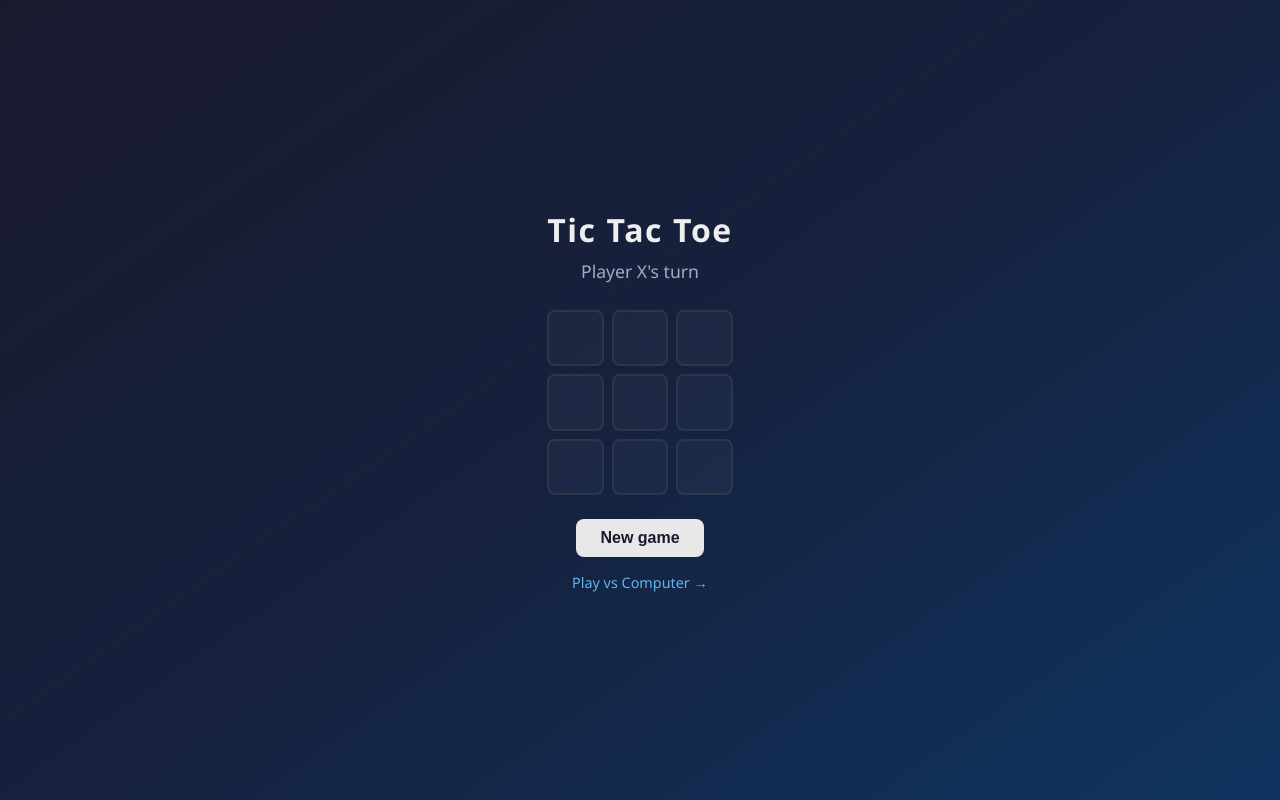
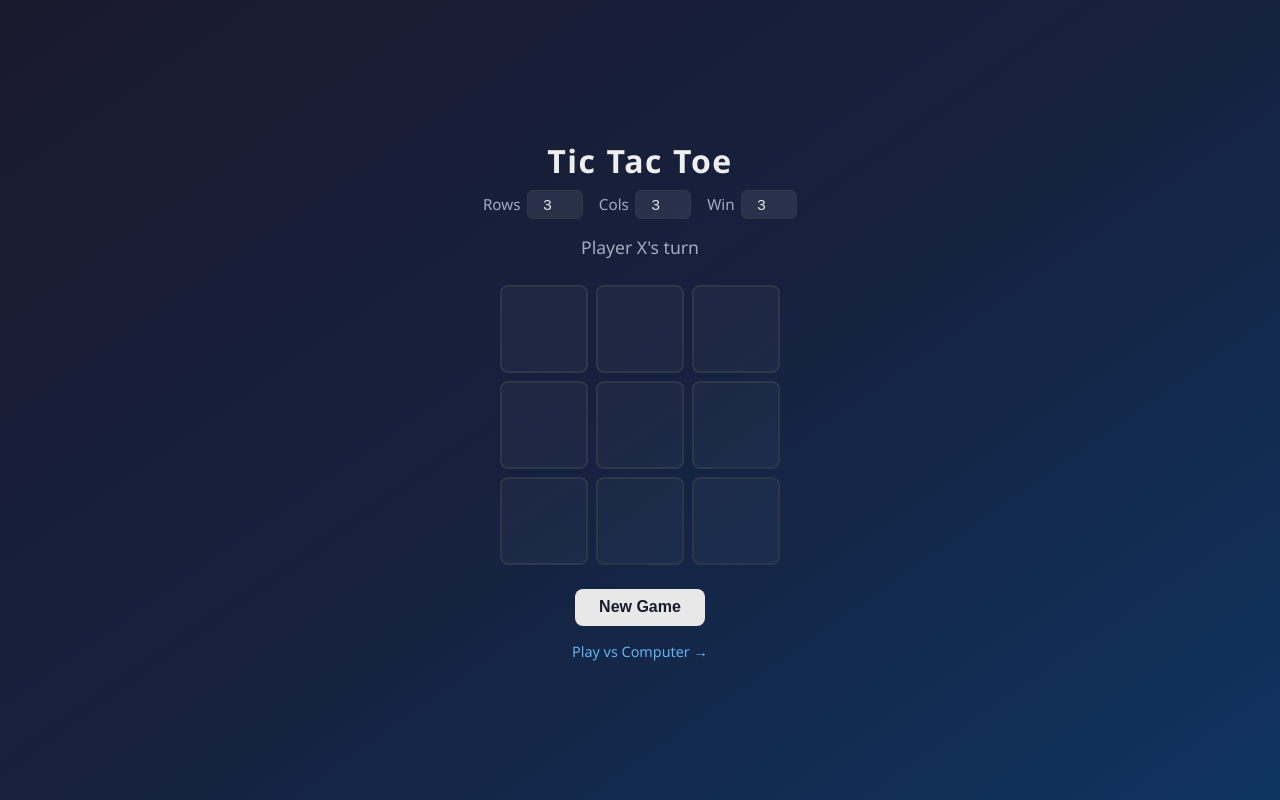
Before and after one commit to reddysekhar14651/tic-tac-toe, a website with bundled scripts: page index.html in a window 1280 px wide. Built offline with nearby package versions, Linux system fonts and the light colour scheme.

Commit message:
Add configurable board size and win length (M-in-a-row)
Users can now set rows, cols, and win length (M) before starting
a game. The game engine and AI dynamically generate winning lines
for any board dimensions. Both two-player and vs-computer modes
support custom configs. All 45 tests pass.

Co-Authored-By: Claude Sonnet 4.6 <noreply@anthropic.com>

```diff
--- a/game.js
+++ b/game.js
@@ -1,30 +1,62 @@
-const WIN_LINES = [
-  [0, 1, 2],
-  [3, 4, 5],
-  [6, 7, 8],
-  [0, 3, 6],
-  [1, 4, 7],
-  [2, 5, 8],
-  [0, 4, 8],
-  [2, 4, 6],
-];
+function generateWinLines(rows, cols, winLength) {
+  const lines = [];
 
-export function createGame() {
-  let cells = Array(9).fill(null);
+  // Horizontal
+  for (let r = 0; r < rows; r++) {
+    for (let c = 0; c <= cols - winLength; c++) {
+      const line = [];
+      for (let k = 0; k < winLength; k++) line.push(r * cols + c + k);
+      lines.push(line);
+    }
+  }
+
+  // Vertical
+  for (let c = 0; c < cols; c++) {
+    for (let r = 0; r <= rows - winLength; r++) {
+      const line = [];
+      for (let k = 0; k < winLength; k++) line.push((r + k) * cols + c);
+      lines.push(line);
+    }
+  }
+
+  // Diagonal (top-left to bottom-right)
+  for (let r = 0; r <= rows - winLength; r++) {
+    for (let c = 0; c <= cols - winLength; c++) {
+      const line = [];
+      for (let k = 0; k < winLength; k++) line.push((r + k) * cols + (c + k));
+      lines.push(line);
+    }
+  }
+
+  // Diagonal (top-right to bottom-left)
+  for (let r = 0; r <= rows - winLength; r++) {
+    for (let c = winLength - 1; c < cols; c++) {
+      const line = [];
+      for (let k = 0; k < winLength; k++) line.push((r + k) * cols + (c - k));
+      lines.push(line);
+    }
+  }
+
+  return lines;
+}
+
+export function createGame({ rows = 3, cols = 3, winLength = 3 } = {}) {
+  const totalCells = rows * cols;
+  const winLines = generateWinLines(rows, cols, winLength);
+  let cells = Array(totalCells).fill(null);
   let currentPlayer = "X";
   let gameOver = false;
 
   function checkWinner() {
-    for (const [a, b, c] of WIN_LINES) {
-      if (cells[a] && cells[a] === cells[b] && cells[a] === cells[c]) {
-        return cells[a];
-      }
+    for (const line of winLines) {
+      const first = cells[line[0]];
+      if (first && line.every((i) => cells[i] === first)) return first;
     }
     return null;
   }
 
   function isDraw() {
-    return cells.every((cell) => cell !== null);
+    return cells.every((c) => c !== null);
   }
 
   function getStatus() {
@@ -35,20 +67,18 @@ export function createGame() {
   }
 
   function makeMove(index) {
-    if (gameOver || index < 0 || index > 8 || cells[index] !== null) {
+    if (gameOver || index < 0 || index >= totalCells || cells[index] !== null) {
       return { success: false, status: getStatus() };
     }
     cells[index] = currentPlayer;
     currentPlayer = currentPlayer === "X" ? "O" : "X";
     const status = getStatus();
-    if (status.type === "winner" || status.type === "draw") {
-      gameOver = true;
-    }
+    if (status.type === "winner" || status.type === "draw") gameOver = true;
     return { success: true, status };
   }
 
   function reset() {
-    cells = Array(9).fill(null);
+    cells = Array(totalCells).fill(null);
     currentPlayer = "X";
     gameOver = false;
   }
@@ -63,6 +93,9 @@ export function createGame() {
     get gameOver() {
       return gameOver;
     },
+    rows,
+    cols,
+    winLength,
     getStatus,
     makeMove,
     reset,
--- a/index.html
+++ b/index.html
@@ -9,19 +9,14 @@
 <body>
   <div class="game">
     <h1>Tic Tac Toe</h1>
-    <p class="status" id="status">Player X's turn</p>
-    <div class="board" id="board">
-      <button class="cell" data-index="0" aria-label="Cell 1"></button>
-      <button class="cell" data-index="1" aria-label="Cell 2"></button>
-      <button class="cell" data-index="2" aria-label="Cell 3"></button>
-      <button class="cell" data-index="3" aria-label="Cell 4"></button>
-      <button class="cell" data-index="4" aria-label="Cell 5"></button>
-      <button class="cell" data-index="5" aria-label="Cell 6"></button>
-      <button class="cell" data-index="6" aria-label="Cell 7"></button>
-      <button class="cell" data-index="7" aria-label="Cell 8"></button>
-      <button class="cell" data-index="8" aria-label="Cell 9"></button>
+    <div class="config">
+      <label>Rows <input type="number" id="rows" value="3" min="3" max="10"></label>
+      <label>Cols <input type="number" id="cols" value="3" min="3" max="10"></label>
+      <label>Win <input type="number" id="win-length" value="3" min="3" max="10"></label>
     </div>
-    <button class="reset" id="reset">New game</button>
+    <p class="status" id="status"></p>
+    <div class="board" id="board"></div>
+    <button class="reset" id="reset">New Game</button>
     <p class="mode-link"><a href="index-vs-computer.html">Play vs Computer →</a></p>
   </div>
   <script type="module" src="script.js"></script>
--- a/script.js
+++ b/script.js
@@ -4,7 +4,31 @@ const board = document.getElementById("board");
 const statusEl = document.getElementById("status");
 const resetBtn = document.getElementById("reset");
 
-const game = createGame();
+let game;
+
+function getConfig() {
+  const rows = Math.max(3, Math.min(10, parseInt(document.getElementById("rows").value, 10) || 3));
+  const cols = Math.max(3, Math.min(10, parseInt(document.getElementById("cols").value, 10) || 3));
+  const winLength = Math.max(3, Math.min(Math.min(rows, cols), parseInt(document.getElementById("win-length").value, 10) || 3));
+  return { rows, cols, winLength };
+}
+
+function buildBoard(rows, cols) {
+  board.innerHTML = "";
+  board.style.gridTemplateColumns = `repeat(${cols}, 1fr)`;
+  board.style.maxWidth = `min(90vw, ${Math.max(280, cols * 70)}px)`;
+  const fontSize = Math.max(1, 2.5 - Math.max(rows, cols) * 0.15);
+  board.style.fontSize = `${fontSize}rem`;
+
+  const total = rows * cols;
+  for (let i = 0; i < total; i++) {
+    const btn = document.createElement("button");
+    btn.className = "cell";
+    btn.dataset.index = i;
+    btn.setAttribute("aria-label", `Cell ${i + 1}`);
+    board.appendChild(btn);
+  }
+}
 
 function renderStatus(status) {
   if (status.type === "winner") {
@@ -29,8 +53,8 @@ function renderBoard() {
 }
 
 function handleCellClick(e) {
-  const button = e.target;
-  if (!button.classList.contains("cell")) return;
+  const button = e.target.closest(".cell");
+  if (!button) return;
   if (game.gameOver) return;
 
   const index = parseInt(button.dataset.index, 10);
@@ -41,13 +65,15 @@ function handleCellClick(e) {
   renderStatus(result.status);
 }
 
-function resetGame() {
-  game.reset();
+function startNewGame() {
+  const config = getConfig();
+  buildBoard(config.rows, config.cols);
+  game = createGame(config);
   renderBoard();
   renderStatus(game.getStatus());
 }
 
 board.addEventListener("click", handleCellClick);
-resetBtn.addEventListener("click", resetGame);
+resetBtn.addEventListener("click", startNewGame);
 
-renderStatus(game.getStatus());
+startNewGame();
--- a/styles.css
+++ b/styles.css
@@ -36,10 +36,37 @@ h1 {
 
 .board {
   display: grid;
-  grid-template-columns: repeat(3, 1fr);
   gap: 0.5rem;
   max-width: 320px;
   margin: 0 auto 1.5rem;
+}
+
+.config {
+  display: flex;
+  gap: 1rem;
+  justify-content: center;
+  align-items: center;
+  margin-bottom: 1rem;
+  flex-wrap: wrap;
+}
+
+.config label {
+  display: flex;
+  align-items: center;
+  gap: 0.4rem;
+  font-size: 0.95rem;
+  color: #a0aec0;
+}
+
+.config input[type="number"] {
+  width: 3.5rem;
+  padding: 0.3rem 0.5rem;
+  background: rgba(255, 255, 255, 0.08);
+  border: 1px solid #2d3748;
+  border-radius: 6px;
+  color: #e8e8e8;
+  font-size: 0.95rem;
+  text-align: center;
 }
 
 .cell {
```
Also changed, not shown: ai.js (+66 -30 lines), ai.test.js (+30 -0 lines), game.test.js (+68 -0 lines), index-vs-computer.html (+7 -12 lines), script-vs-computer.js (+38 -9 lines).
